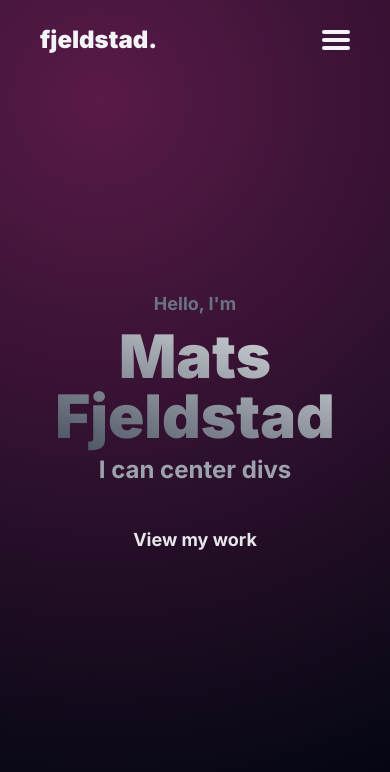
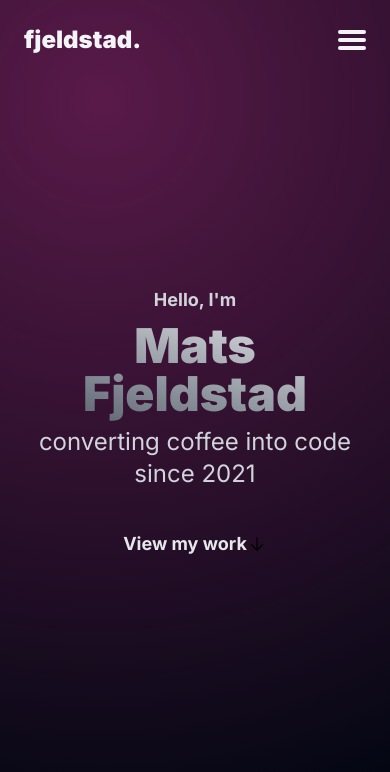
Before and after one commit to Matsfjeldstad/portfolio-v2, a Next.js app: page / in a window 390 px wide. Shown: the top 772 px of the page. Built offline with nearby package versions, Linux system fonts and the light colour scheme; what tailwindcss-dotted-background would draw is missing.

Commit message:
first version of the landing page with both mobile and desktp v.

```diff
--- a/src/app/layout.tsx
+++ b/src/app/layout.tsx
@@ -5,6 +5,7 @@ import { AnimatePresence, motion } from 'framer-motion';
 import { useState } from 'react';
 import PageLoadingAnimation from '../components/PageLoadingAnimation';
 import Navbar from '@/components/Navbar';
+import classNames from 'classnames';
 
 const inter = Inter({ subsets: ['latin'] });
 
@@ -18,9 +19,9 @@ export default function RootLayout({ children }: { children: React.ReactNode })
 
   return (
     <html lang="en">
-      <body className={inter.className}>
-        <div className="h-full min-h-screen w-full bg-gray-950 ">
-          <div className="h-full min-h-screen w-full before:absolute before:inset-0 before:z-10 before:h-full before:w-full before:bg-dotted-spacing-3 before:bg-dotted-gray-400/10">
+      <body className={classNames('scroll-smooth', inter.className)}>
+        <div className="relative h-full min-h-screen w-full bg-gray-950 ">
+          {/* <div className="pointer-events-none absolute inset-0 z-10 h-full w-full bg-dotted-spacing-3 bg-dotted-gray-400/10"> */}
           <AnimatePresence mode="wait">
             {loading ? (
               <motion.div className="bg-none" key="loading">
@@ -34,7 +35,7 @@ export default function RootLayout({ children }: { children: React.ReactNode })
             )}
           </AnimatePresence>
         </div>
-        </div>
+        {/* </div> */}
       </body>
     </html>
   );
--- a/src/app/page.tsx
+++ b/src/app/page.tsx
@@ -7,7 +7,7 @@ import { motion } from 'framer-motion';
 
 export default function Home() {
   return (
-    <main className="relative min-h-screen">
+    <main className="relative min-h-screen ">
       <HeroBanner />
       <WorkSection />
       <AboutMeSection />
--- a/src/assets/Icons.tsx
+++ b/src/assets/Icons.tsx
@@ -1,7 +1,7 @@
 import React from 'react';
 
 type Props = {
-  fill: string;
+  fill?: string;
   className?: string;
 };
 
@@ -9,6 +9,19 @@ export default function Icons({}: Props) {
   return <div>Icons</div>;
 }
 
+export function ArrowDown({ fill, className }: Props) {
+  return (
+    <svg
+      xmlns="http://www.w3.org/2000/svg"
+      viewBox="0 0 24 24"
+      strokeWidth={1.5}
+      stroke="currentColor"
+      className={className}
+    >
+      <path strokeLinecap="round" strokeLinejoin="round" d="M12 4.5v15m0 0l6.75-6.75M12 19.5l-6.75-6.75" />
+    </svg>
+  );
+}
 export function HouseIcon({ fill, className }: Props) {
   return (
     <svg width="36" height="35" className={className} viewBox="0 0 36 35" xmlns="http://www.w3.org/2000/svg">
@@ -133,15 +146,14 @@ export function Supabase({ fill, className }: Props) {
       width="49"
       height="49"
       viewBox="0 0 49 49"
-      fill="none"
+      fill={fill}
       className={className}
       xmlns="http://www.w3.org/2000/svg"
     >
-      <rect x="0.637695" y="0.857422" width="48" height="48" rx="4" fill={fill} />
+      <rect x="0.637695" y="0.857422" width="48" height="48" rx="4" />
       <path
         d="M38.6803 20.8883H24.637V7.45103C24.6369 7.3257 24.5972 7.20361 24.5235 7.10223C24.4498 7.00084 24.3459 6.92536 24.2268 6.88658C24.1076 6.8478 23.9792 6.8477 23.86 6.88631C23.7407 6.92491 23.6368 7.00024 23.5629 7.10152L9.94113 25.4934L9.33962 26.3365C9.16764 26.5687 9.06352 26.8441 9.03888 27.132C9.01425 27.4199 9.07006 27.709 9.20009 27.967C9.33013 28.2251 9.52927 28.4419 9.77533 28.5934C10.0214 28.7449 10.3047 28.8251 10.5936 28.825H24.637V42.2638C24.6371 42.3891 24.6768 42.5112 24.7505 42.6126C24.8241 42.714 24.928 42.7895 25.0472 42.8283C25.1663 42.867 25.2947 42.8671 25.414 42.8285C25.5332 42.7899 25.6372 42.7146 25.711 42.6133L39.3328 24.2214L39.9343 23.3784C40.1067 23.1462 40.2112 22.8706 40.2361 22.5825C40.2609 22.2944 40.2052 22.005 40.0751 21.7467C39.945 21.4884 39.7457 21.2713 39.4994 21.1197C39.2531 20.9682 38.9695 20.8881 38.6803 20.8883Z"
         fill="black"
-        className="invert"
       />
     </svg>
   );
--- a/src/components/AboutMeSection.tsx
+++ b/src/components/AboutMeSection.tsx
@@ -18,64 +18,79 @@ export default function AboutMeSection({}: Props) {
     offset: ['start end', 'end start'],
   });
 
-  const opacity = useTransform(scrollYProgress, [0.1, 0.25, 0.9, 0.95], [0, 1, 1, 0]);
+  const opacity = useTransform(scrollYProgress, [0.1, 0.25, 0.8, 0.95], [0, 1, 1, 0]);
 
   const gradientOpacity = useTransform(textSectionProgress, [0.35, 0.5], [0, 0.5]);
 
-  const headingOpacity = useTransform(scrollYProgress, [0.1, 0.2, 0.3, 0.4], [0, 1, 1, 0]);
   const textOpacity = useTransform(textSectionProgress, [0.2, 0.24], [0, 1]);
-  const textOpacity2 = useTransform(textSectionProgress, [0.28, 0.3, 0.8, 1], [0, 1, 1, 0]);
+  const textOpacity2 = useTransform(textSectionProgress, [0.28, 0.4, 0.8, 1], [0, 1, 1, 0]);
+  const textX = useTransform(textSectionProgress, [0.2, 0.3, 0.8, 1], [-60, 0, 0, -60]);
+  const textX2 = useTransform(textSectionProgress, [0.28, 0.4, 0.8, 1], [-60, 0, 0, -60]);
   const imageX = useTransform(textSectionProgress, [0.1, 0.2, 0.8, 0.95], [180, 0, 0, 180]);
   const imageRotation = useTransform(textSectionProgress, [0.1, 0.2, 0.8, 0.95], [10, 0, 0, 10]);
   const imageOpacity = useTransform(textSectionProgress, [0.1, 0.2, 0.8, 0.95], [0, 1, 1, 0]);
 
   return (
-    <motion.section style={{ opacity }} ref={aboutMeRef} className="relative h-full min-h-[200vh] w-full  py-20">
+    <motion.section id="about" style={{ opacity }} ref={aboutMeRef} className="relative h-full w-full">
       <motion.div
         style={{ opacity: gradientOpacity }}
         className="pointer-events-none fixed inset-0 z-0 h-full w-full bg-[radial-gradient(circle_farthest-side_at_100px_300px,_#B12E82_0%,_transparent_40%)]"
-      ></motion.div>
-      <div className="mx-auto max-w-4xl p-4">
-        <div className="h-[150vh]">
+      />
+      <div className="relative z-20 mx-auto max-w-4xl p-6">
+        {/* <div className="h-[150vh]">
           <motion.h1
             style={{ opacity: headingOpacity }}
             className="sticky top-0 flex h-screen items-center text-center text-6xl font-bold uppercase text-gray-200"
           >
             So, who am I?
           </motion.h1>
-        </div>
+        </div> */}
+        <div className="sticky left-0 top-0 h-[150px] w-full items-center overflow-hidden sm:flex"></div>
         <motion.div ref={textRef} className="flex h-full w-full items-start gap-20">
-          <motion.div className="w-full py-[50vh]">
-            <motion.div style={{ opacity: textOpacity }} className="my-[80px] text-2xl font-bold text-gray-200">
+          <motion.div className="w-full py-[20vh] md:py-[50vh]">
+            <motion.div
+              style={{ opacity: textOpacity, x: textX }}
+              className="my-[80px] text-2xl font-bold text-gray-200"
+            >
               I&apos;m a 25 year old <span className="text-pink-500">front end developer</span> from Norway
             </motion.div>
-            <motion.div style={{ opacity: textOpacity2 }} className="text mb-6 max-w-xl text-lg text-gray-200">
+            <motion.div
+              style={{ opacity: textOpacity2, x: textX2 }}
+              className="text mb-6 max-w-xl text-lg text-gray-200"
+            >
               I have more than 2 years of practical experience in <span className="font-bold">JavaScript</span>,{' '}
               <span className="font-bold">CSS</span>, and <span className="font-bold">HTML</span> under my belt, that I
               leverage these tools to bring web designs to life.
             </motion.div>
-            <motion.div style={{ opacity: textOpacity2 }} className="text mb-6 max-w-xl text-lg text-gray-200">
+            <motion.div
+              style={{ opacity: textOpacity2, x: textX2 }}
+              className="text mb-6 max-w-xl text-lg text-gray-200"
+            >
               My capabilities are not just limited to coding. I am equally adept at design and prototyping, having honed
               my skills in tools like Photoshop, Figma, and Adobe XD. The combination of technical expertise with a keen
               understanding of creative design principles allows me to deliver the best UX outcomes.
             </motion.div>
-            <motion.div style={{ opacity: textOpacity2 }} className="text mb-6 max-w-xl text-lg text-gray-200">
+            <motion.div
+              style={{ opacity: textOpacity2, x: textX2 }}
+              className="text mb-6 max-w-xl text-lg text-gray-200"
+            >
               I have more than 2 years of practical experience in <span className="font-bold">JavaScript</span>,{' '}
               <span className="font-bold">CSS</span>, and <span className="font-bold">HTML</span> under my belt, that I
               leverage these tools to bring web designs to life.
             </motion.div>
           </motion.div>
-          <div className="sticky top-0 flex h-[100vh] w-full items-center overflow-hidden">
+          <div className="sticky top-0 hidden w-full items-center overflow-hidden md:flex md:h-[100vh]">
             <motion.div
               style={{ opacity: imageOpacity, x: imageX, rotateZ: imageRotation }}
               className="absolute aspect-square w-full rounded-md bg-gradient-to-r from-gray-700 to-gray-950 "
             >
+              <div className="pointer-events-none absolute inset-0 z-50 h-full w-full bg-noise opacity-50" />
               <Image src="/nisse-blank.png" width={500} height={500} alt="picture of me" />
             </motion.div>
           </div>
         </motion.div>
       </div>
-      <div className="mx-auto max-w-4xl">
+      <div className="relative z-20 mx-auto max-w-4xl">
         <ToolsAndSkills className="h-screen" />
       </div>
     </motion.section>
--- a/src/components/ContactMeSection.tsx
+++ b/src/components/ContactMeSection.tsx
@@ -8,20 +8,31 @@ type Props = {};
 
 export default function ContactMeSection({}: Props) {
   const contactMeRef = useRef(null);
+  const linkSectionRef = useRef(null);
 
   const { scrollYProgress } = useScroll({
     target: contactMeRef,
     offset: ['start end', 'end start'],
   });
+  const { scrollYProgress: linkYProgress } = useScroll({
+    target: linkSectionRef,
+    offset: ['start end', 'end start'],
+  });
 
-  const imageRotation = useTransform(scrollYProgress, [0.15, 0.6, 0.8, 0.95], [-60, 0, 0, 10]);
-  const x = useTransform(scrollYProgress, [0.1, 0.4, 0.8, 0.95], [-60, 0, 0, 10]);
-  const opacity = useTransform(scrollYProgress, [0.4, 0.6], [1, 0]);
+  const imageRotation = useTransform(scrollYProgress, [0.15, 0.5, 0.8, 0.95], [-40, 0, 5, 10]);
+  const x = useTransform(scrollYProgress, [0.1, 0.4, 0.8, 0.95], [60, 60, 0, 0]);
+  const opacity = useTransform(scrollYProgress, [0.15, 0.3], [0, 1]);
+
+  const opacity2 = useTransform(linkYProgress, [0.35, 0.5], [0, 0.5]);
 
   return (
-    <div ref={contactMeRef} className="mt-10 min-h-screen overflow-hidden p-4">
-      <div className="h-[60vh]">
-        <motion.div style={{ rotateZ: imageRotation, x, opacity }} className="w-full origin-bottom-right">
+    <div
+      id="contact"
+      ref={contactMeRef}
+      className="mt-10 min-h-screen snap-start scroll-mt-[500px] overflow-hidden p-4"
+    >
+      <div className="relative h-[60vh]">
+        <motion.div style={{ rotateZ: imageRotation, x }} className="w-full origin-bottom-right">
           <Image
             src="/close-up-hand-holding-cup.png"
             alt="hand holding cup"
@@ -30,37 +41,68 @@ export default function ContactMeSection({}: Props) {
             className="pointer-events-none absolute right-0 w-full md:w-1/2"
           />
         </motion.div>
-        <div className="mt-20 flex h-full w-full justify-center">
-          <h2 className="relative text-center text-4xl font-bold">Want to grab a cup of coffee?</h2>
-        </div>
+        <motion.div style={{ opacity }} className="mt-20 flex h-full w-full flex-col items-center gap-6">
+          <h2 className="relative max-w-4xl text-center text-4xl font-bold capitalize [text-warp:balance] md:text-4xl">
+            Let&apos;s grab <br />a cup of coffee
+          </h2>
+          <h2 className="relative max-w-lg text-center text-xl capitalize md:text-gray-400">
+            The Best Things in Life are Free, Like This Coffee for Our Meeting
+          </h2>
+        </motion.div>
       </div>
-      <div className="mx-auto flex h-screen w-full max-w-xl flex-col items-center justify-center gap-20 text-center">
+      <div
+        ref={linkSectionRef}
+        className="mx-auto flex h-screen w-full max-w-xl flex-col items-center justify-center gap-20 text-center"
+      >
+        <motion.div
+          style={{ opacity: opacity2 }}
+          className="pointer-events-none fixed inset-0 z-0 h-full w-screen bg-[radial-gradient(at_top_left,_#B12E82_0%,_transparent_50%)]"
+        />
+        <motion.div
+          style={{ opacity: opacity2 }}
+          className="pointer-events-none fixed inset-0 z-0 h-full w-screen bg-[radial-gradient(at_bottom_right,_#B12E82_0%,_transparent_50%)]"
+        />
+        {/* <motion.div
+          style={{ opacity: opacity2 }}
+          className="pointer-events-none fixed inset-0 z-0 h-full w-screen bg-[radial-gradient(at_bottom_left,_#B12E82_0%,_transparent_35%)]"
+        /> */}
         <div className="flex flex-col gap-2">
-          <h4 className="relative text-3xl font-bold">Let's talk about your next project.</h4>
+          <h4 className="relative text-4xl font-bold">
+            Let&apos;s talk about <br /> your next project.
+          </h4>
           <p className="text-gray-400">
             I would love to hear from you if you are intrested in a creative and design focused developer
           </p>
         </div>
         <div className="flex flex-col items-center justify-start">
-          <div className="flex items-center gap-2 border-b">
+          <a
+            href="mailto: mats.fjeldstad@outlook.com?subject=Lets have a chat, Mats"
+            className="flex items-center gap-2 border-b"
+          >
             <EmailIcon fill="white" className="w-4" />
-            <a className=" ">Send me an E-mail at mats.fjeldstad@outlook.com</a>
-          </div>
+            <div className=" ">Send me an E-mail at mats.fjeldstad@outlook.com</div>
+          </a>
           <p>or</p>
-          <div className="flex items-center gap-2 border-b">
+          <a
+            href="https://www.linkedin.com/in/mats-fjeldstad-574817160/"
+            target="_blank"
+            className="flex items-center gap-2 border-b"
+          >
             <LinkedIn fill="white" className="h-4 w-4" />
             <a className=" ">Check me out on LinkedIn</a>
+          </a>
+        </div>
+        <div className=" flex flex-col items-center justify-start gap-6">
+          <div className="flex items-center gap-2 border-b">
+            <Github fill="white" className="h-4 w-4" />
+            <a className=" "> Github</a>
           </div>
+          <a href="/CV-Mats-Fjeldstad.pdf" download>
+            <button className=" cursor-pointer rounded border px-4 py-2 duration-150 hover:bg-white/10">
+              Download CV
+            </button>
+          </a>
         </div>
-        <div className=" flex flex-col items-center justify-start">
-          <div className="flex items-center gap-2 border-b">
-            <Github fill="white" className="w-4" />
-            <a className=" ">If you want to check out my code, head over to my Github</a>
-          </div>
-        </div>
-        <a className="w-fit" href="/CV-Mats-Fjeldstad.pdf" download>
-          <button className="rounded border px-4 py-2 duration-150 hover:bg-white/10">Download CV</button>
-        </a>
       </div>
     </div>
   );
--- a/src/components/HeroBanner.tsx
+++ b/src/components/HeroBanner.tsx
@@ -1,6 +1,7 @@
 import React, { useEffect, useRef } from 'react';
 import { motion, useScroll, useTransform } from 'framer-motion';
 import Link from 'next/link';
+import { ArrowDown } from '@/assets/Icons';
 
 type Props = {};
 
@@ -38,17 +39,17 @@ export default function HeroBanner({}: Props) {
       style={{ opacity }}
       className="relative flex h-screen w-full flex-col items-center justify-center gap-3 bg-gray-950 before:pointer-events-none before:fixed before:inset-0 before:z-0 before:bg-[radial-gradient(circle_farthest-side_at_var(--mouse-x,100px)_var(--mouse-y,100px),_#B12E82_0%,_transparent_100%)] before:opacity-50  "
     >
-      <motion.div style={{ scale }} className="relative">
+      <motion.div style={{ scale }} className="relative p-6">
         <motion.div
           initial={{ opacity: 0, y: 20 }}
           animate={{ opacity: 1, y: 0 }}
           transition={{ duration: 0.3, delay: 0.3 }}
-          className="text-center text-lg font-bold text-gray-500"
+          className="text-center text-lg font-bold text-gray-300"
         >
           Hello, I&apos;m
         </motion.div>
         <motion.h1
-          className="bg-gradient-to-tr from-gray-700 to-gray-100 bg-clip-text p-2 text-center text-6xl font-black text-transparent"
+          className="bg-gradient-to-tr from-gray-600 to-gray-100 bg-clip-text p-2 text-center text-5xl font-black text-transparent sm:text-6xl"
           initial={{ opacity: 0, y: 20 }}
           animate={{ opacity: 1, y: 0 }}
           transition={{ duration: 0.3, delay: 0.4 }}
@@ -56,19 +57,18 @@ export default function HeroBanner({}: Props) {
           Mats Fjeldstad
         </motion.h1>
         <motion.h2
-          className="text-center text-2xl font-bold text-gray-400"
+          className="max-w-md text-center text-2xl lowercase text-gray-300"
           initial={{ opacity: 0, y: 20 }}
           animate={{ opacity: 1, y: 0 }}
           transition={{ duration: 0.3, delay: 0.6 }}
         >
-          I can center divs
+          Converting Coffee into Code Since 2021
         </motion.h2>
         <div className="mt-10">
-          <div>
-            <Link href={''}>
-              <div className="text-center text-lg font-bold text-gray-200">View my work</div>
-            </Link>
-          </div>
+          <Link href="/#projects" className="flex items-center justify-center">
+            <div className="w-fit text-center text-lg font-bold text-gray-200">View my work</div>
+            <ArrowDown className="h-5 w-5 fill-gray-200" />
+          </Link>
         </div>
       </motion.div>
     </motion.div>
--- a/src/components/Navbar.tsx
+++ b/src/components/Navbar.tsx
@@ -9,35 +9,67 @@ type Props = {
 
 export function HamburgerMenu({ setNavIsOpen, navIsOpen }: Props) {
   return (
-    <motion.div onClick={() => setNavIsOpen(!navIsOpen)} className="z-50 flex flex-col gap-1">
+    <motion.div
+      onClick={() => setNavIsOpen(!navIsOpen)}
+      className="group relative z-50 flex cursor-pointer flex-col items-center justify-center gap-1 "
+    >
+      <div className=" absolute z-10 h-0 w-0 rounded-full bg-pink-500 duration-150 group-hover:h-12 group-hover:w-12" />
       <motion.div
         {...(navIsOpen && { animate: { rotate: 45, margin: 0, y: 8 } })}
-        className="h-1 w-7 rounded bg-gray-100"
+        className="z-20 h-1 w-7 rounded bg-gray-100"
       ></motion.div>
       <motion.div
         {...(navIsOpen && { animate: { rotate: -45, margin: 0 } })}
-        className="h-1 w-7 rounded bg-gray-100"
+        className="z-20 h-1 w-7 rounded bg-gray-100"
       ></motion.div>
       <motion.div
         {...(navIsOpen && { animate: { rotate: -45, margin: 0, y: -8 } })}
-        className="h-1 w-7 rounded bg-gray-100"
+        className="z-20 h-1 w-7 rounded bg-gray-100"
       ></motion.div>
     </motion.div>
   );
 }
 
-function NavLinks({ navIsOpen }: Props) {
+const navLinks = [
+  { name: 'Home', href: '/#hero' },
+  { name: 'Projects', href: '/#projects' },
+  { name: 'About me', href: '/#about' },
+  { name: 'Contact me', href: '/#contact' },
+];
+
+function NavLinks({ navIsOpen, setNavIsOpen }: Props) {
   return (
     <motion.div
       initial={{ height: 0 }}
       {...(navIsOpen && { animate: { height: '100vh' } })}
-      className={`absolute left-0 top-0 z-40 flex w-screen flex-col items-center justify-center gap-5 overflow-hidden bg-gray-950  text-5xl text-gray-100`}
+      className={`absolute right-0 top-0 z-40 w-screen gap-5 overflow-hidden  text-center text-5xl text-gray-100 `}
     >
-      <Link href="/about" className="">
-        About
-      </Link>
-      <Link href="/projects">Projects</Link>
-      <Link href="/contact">Contact</Link>
+      <div className="absolute left-0 top-0 flex h-screen w-screen flex-col items-center justify-center gap-5 bg-slate-950 bg-dotted-spacing-3 bg-dotted-gray-500/20  ">
+        {navLinks.map((link) => (
+          <motion.div
+            key={link.name}
+            initial={{ opacity: 0, scale: 0.7 }}
+            {...(navIsOpen && {
+              animate: {
+                opacity: 1,
+                scale: 1,
+                transition: {
+                  delay: (0.1 * navLinks.indexOf(link)) / 2,
+                },
+              },
+            })}
+            className="even:mr-10  md:even:mr-36"
+          >
+            <Link
+              href={link.href}
+              onClick={() => setNavIsOpen(!navIsOpen)}
+              className="text-4xl font-black uppercase text-gray-200 duration-150 hover:scale-105 hover:text-pink-500 sm:text-6xl md:text-7xl"
+            >
+              {link.name}
+            </Link>
+          </motion.div>
+        ))}
+      </div>
     </motion.div>
   );
 }
@@ -45,7 +77,7 @@ function NavLinks({ navIsOpen }: Props) {
 export default function Navbar() {
   const [navIsOpen, setNavIsOpen] = useState(false);
   return (
-    <div className="fixed z-10 w-screen px-6">
+    <div className="fixed left-0 top-0 z-10 w-full ">
       <motion.header
         initial={{
           y: -50,
@@ -55,13 +87,13 @@ export default function Navbar() {
           y: 0,
           opacity: 1,
         }}
-        className="mx-auto flex h-20 w-full max-w-[1400px] items-center justify-between p-4 font-bold"
+        className="mx-auto flex h-20 w-full max-w-[1400px] items-center justify-between p-6 font-bold"
       >
         <Link href="/" className="z-50 text-2xl font-black text-gray-100">
           fjeldstad.
         </Link>
         <HamburgerMenu setNavIsOpen={setNavIsOpen} navIsOpen={navIsOpen} />
-        <NavLinks navIsOpen={navIsOpen} />
+        <NavLinks navIsOpen={navIsOpen} setNavIsOpen={setNavIsOpen} />
       </motion.header>
     </div>
   );
--- a/src/components/ProjectSection/ProjectsCard.tsx
+++ b/src/components/ProjectSection/ProjectsCard.tsx
@@ -23,6 +23,7 @@ function ProjectsCard({ children, gradient, id }: Props) {
         inViewProject === id ? 'opacity-100' : 'opacity-0',
       )}
     >
+      <div className="pointer-events-none absolute inset-0 z-50 h-full w-full bg-noise opacity-90" />
       {children}
     </div>
   );
@@ -31,7 +32,7 @@ function ProjectsCard({ children, gradient, id }: Props) {
 export function ExtraHex({ id }: CardProps) {
   return (
     <ProjectsCard id={id} gradient="from-gray-800 to-black">
-      <div className="flex flex-col items-center text-gray-400">
+      <div className="flex flex-col items-center text-gray-400 ">
         <ExtraHexLogo fill="white" className="z-10" />
         <div>Alternative Hex Staking interface</div>
       </div>
--- a/src/components/ProjectSection/ProjectsTitle.tsx
+++ b/src/components/ProjectSection/ProjectsTitle.tsx
@@ -21,7 +21,10 @@ export default function ProjectsTitle({ children, id }: Props) {
   return (
     <p
       ref={titleRef}
-      className={classNames('py-20 text-5xl font-bold transition-colors', isInView ? 'text-gray-100' : 'text-gray-800')}
+      className={classNames(
+        'py-32 font-bold transition-colors sm:text-3xl md:text-5xl',
+        isInView ? 'text-gray-100' : 'text-gray-800',
+      )}
     >
       {children}
     </p>
```
Also changed, not shown: src/components/WorkSection.tsx (+23 -6 lines), tailwind.config.js (+2 -0 lines). Lines whose indentation alone changed are shown as unchanged.
